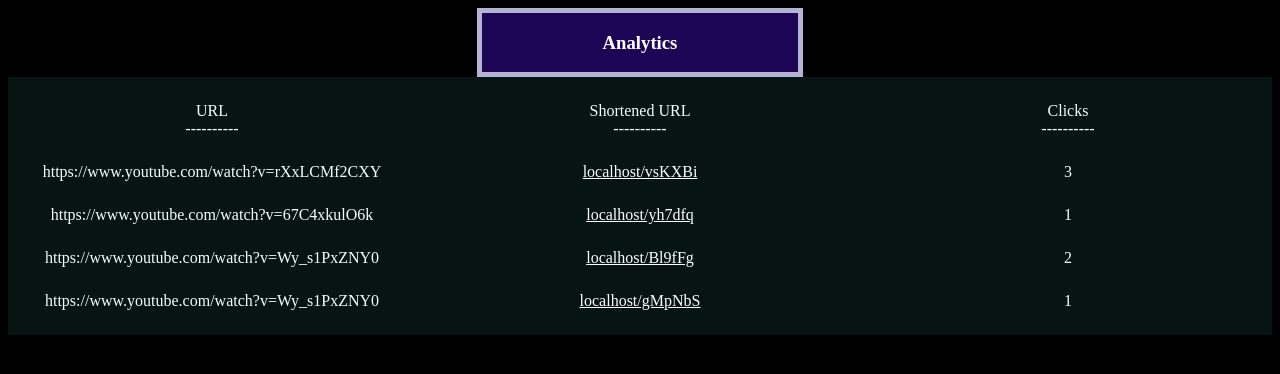
After one commit to Hashif228/Elevate, a Flask app: page /analytics in a window 1280 px wide. The commit adds this page. Shown: the top 374 px of the page. Run offline with Flask 3, Linux system fonts and the light colour scheme; data comes from the database, SQL or seed files in the repository; both versions use the stored data as it was after the commit.

Commit message:
adding analytics in flaskproject

```diff
--- a/flaskproject/app.py
+++ b/flaskproject/app.py
@@ -10,7 +10,7 @@ class URL(db.Model):
     id = db.Column(db.Integer, primary_key=True)
     full_url = db.Column(db.String(500), nullable=False)
     short_code = db.Column(db.String(20), unique=True, nullable=False)
-
+    clicks = db.Column(db.Integer, default=0)
 
 
 
@@ -33,14 +33,17 @@ def redirect_to_url(short_code):
     url_entry = URL.query.filter_by(short_code=short_code).first()
     print(short_code)
     if url_entry:
+
+        url_entry.clicks = url_entry.clicks + 1
+        db.session.commit()
         return redirect(url_entry.full_url)
     return "URL Not Found!", 404
 
 
-@app.route('/links')
+@app.route('/analytics')
 def links():
     urls=URL.query.all()
-    return render_template('all_links.html',urls=urls)
+    return render_template('all_links_analytics.html',urls=urls)
 
 if __name__ == '__main__':
 
--- /dev/null
+++ b/flaskproject/templates/all_links_analytics.html
@@ -0,0 +1,43 @@
+<!DOCTYPE html>
+<html lang="en">
+<head>
+    <meta charset="UTF-8">
+    <meta name="viewport" content="width=device-width, initial-scale=1.0">
+    <title>Analytics</title>
+</head>
+<body style="background-color: black;">
+<div style="border: 5px solid rgb(179, 179, 212);width: 25%;margin: auto;background-color: rgb(29, 5, 85);"><H3 style="text-align: center;color: white;">Analytics</H3></div>
+<div style="display: flex;gap: 20px;text-align: center;margin: auto;background-color: rgb(7, 20, 20);color: azure;">
+    <div style="width: 33%;padding-bottom: 25px;padding-top: 25px;">URL
+        <div>----------</div>
+        {% for url in urls %}
+        <div style="padding-top: 25px;">{{url.full_url}}</div>
+        {% endfor %}
+
+    </div>
+    <div style="width: 33%;padding-top: 25px;">Shortened URL
+        <div>----------</div>
+        {% for url in urls %}
+
+        <div style="padding-top: 25px;"><a href="{{url.short_code}}" style="color: white;">{{request.host}}/{{url.short_code}}</a></div>
+        {% endfor %}
+    </div>
+
+
+    <div style="width: 33%;padding-top: 25px;">Clicks
+        <div>----------</div>
+        {% for url in urls %}
+
+        <div style="padding-top: 25px;">{{url.clicks}}</div>
+        {% endfor %}
+
+    </div>
+
+
+</div>
+
+
+
+
+</body>
+</html>
--- a/flaskproject/templates/index.html
+++ b/flaskproject/templates/index.html
@@ -19,7 +19,7 @@
                 </div>
                 <button type="submit" class="btn btn-primary btn-shorten">Shorten URL</button>
             </form>
-<div style="margin: auto;"><button style="background-color: rgb(210, 218, 218);"><a href="links" style="text-decoration: none;color: black;">View all shortened links</a></button></div>
+<div style="margin: auto;"><button style="background-color: rgb(210, 218, 218);"><a href="analytics" style="text-decoration: none;color: black;">View all shortened links</a></button></div>
             {% if short_code %}
                 <div class="short-url">
                     <p>Shortened URL:</p>
```
Also changed, not shown: flaskproject/templates/all_links.html (deleted, +0 -32 lines), flaskproject/instance/shortlink.db, 1 other file.
